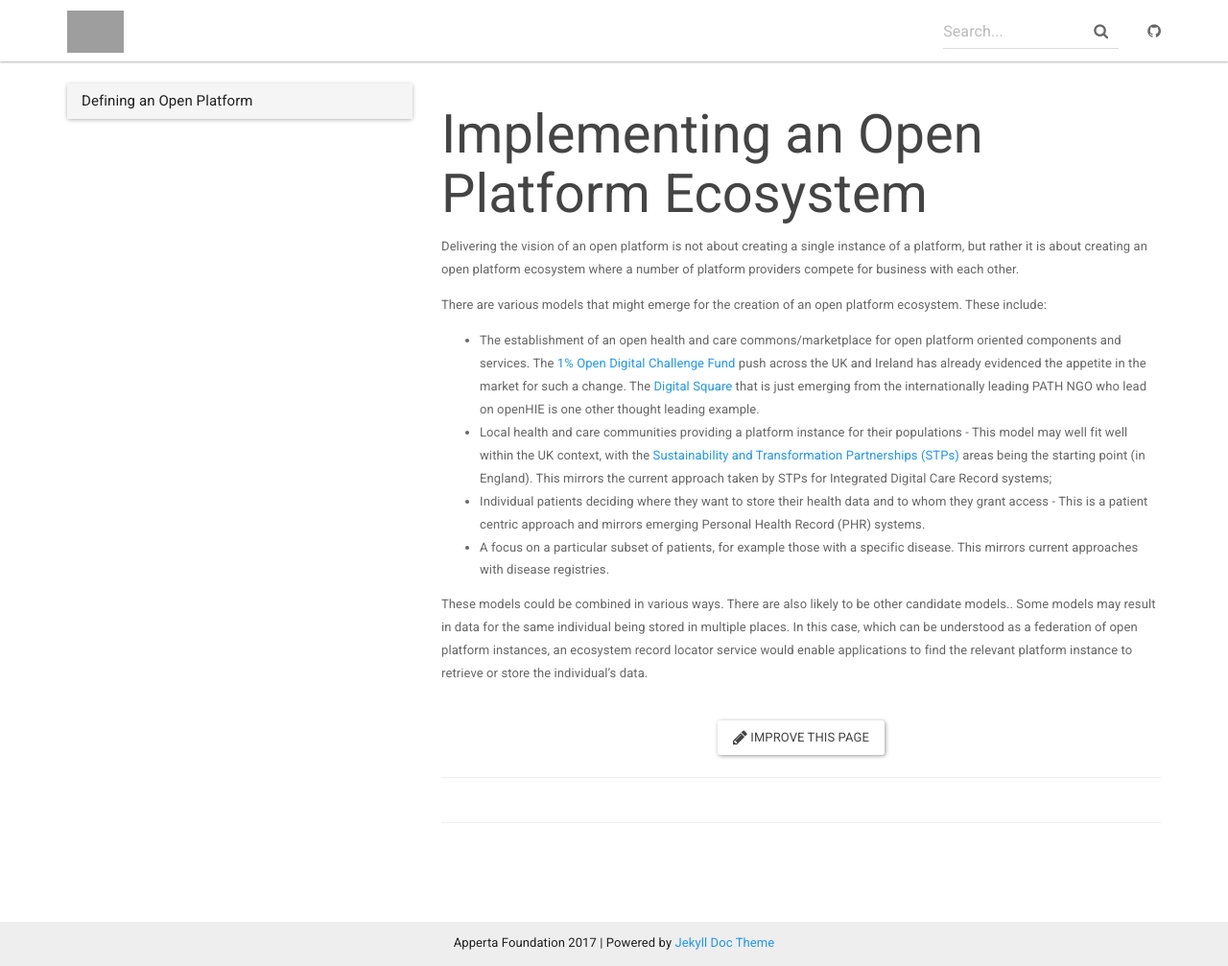
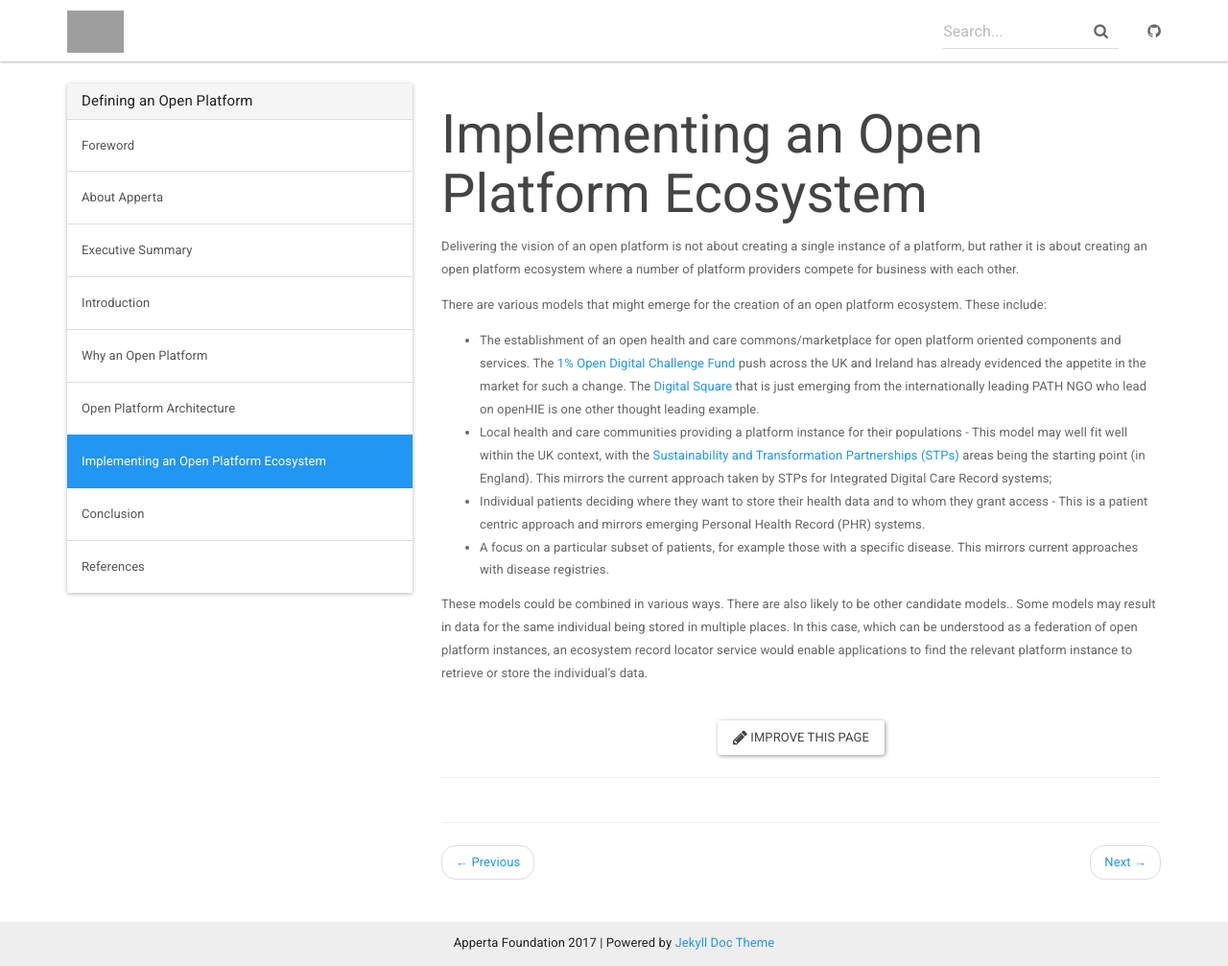
Before and after one commit to nhsland/apperta-open-platform, a Jekyll site: the page built from docs/_docs/implementing-an-open-platform-ecosystem.md, in a window 1280 px wide and 1007 px high. Shown: the whole window at 96% size. Built offline with Jekyll 4.4.1, drawn with Linux system fonts in a browser that asks for light colours; nearby versions of some CDN libraries; comment, search, counter and statistics services are not loaded; grey boxes are pictures that could not be loaded.

Commit message:
Added docs to TOC

```diff
--- a/docs/_data/docs.yml
+++ b/docs/_data/docs.yml
@@ -6,4 +6,6 @@
   - introduction
   - why-an-open-platform
   - open-platform-architecture
+  - implementing-an-open-platform-ecosystem
+  - conclusion
   - references
```
